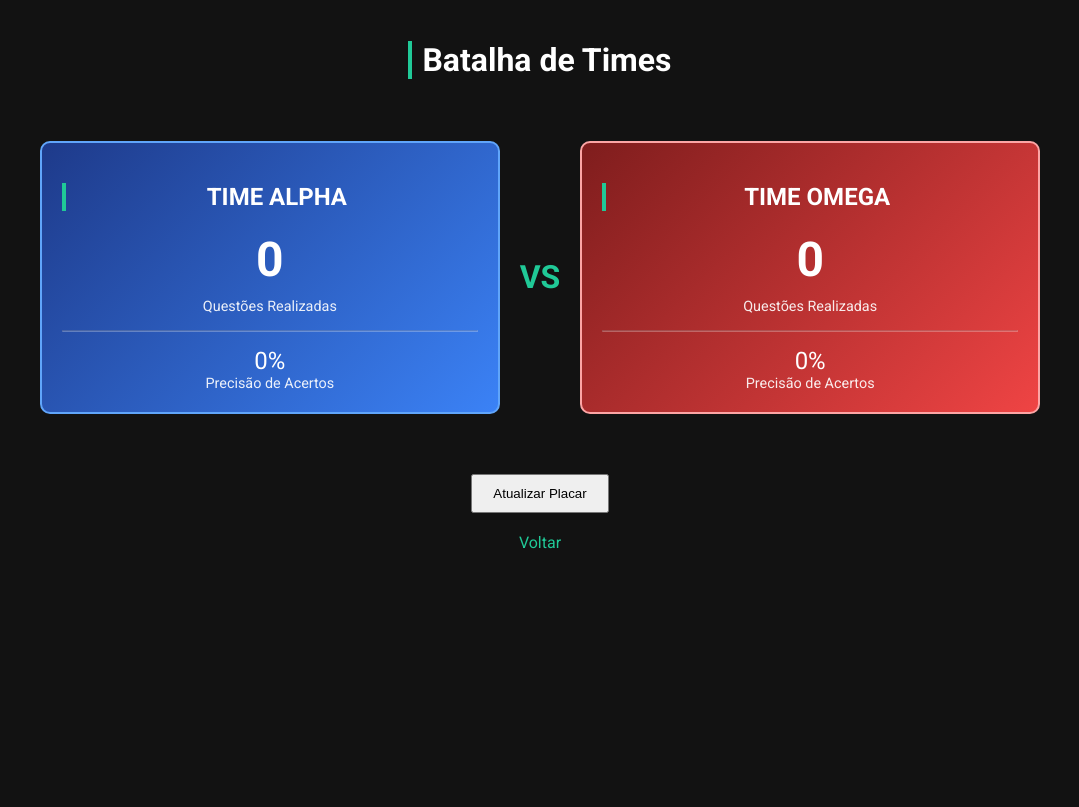
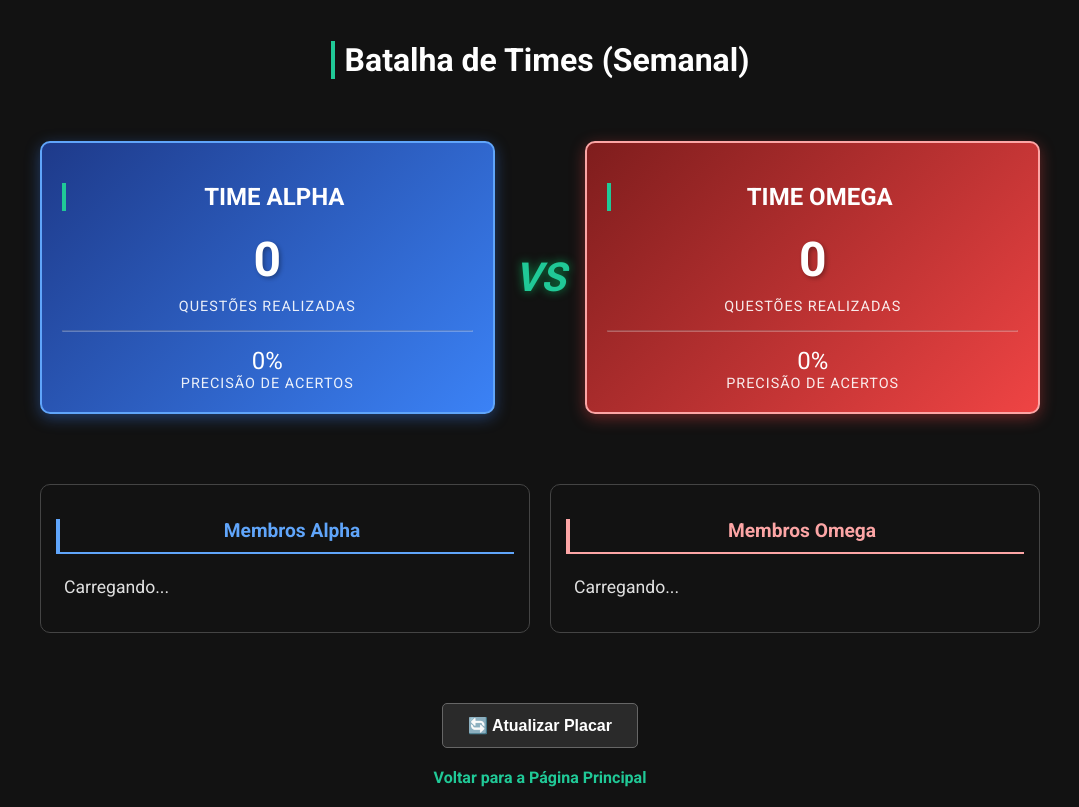
Before and after one commit to jvsouza01/mentoria-odisseia, a Python web app: template templates/batalha_times.html in a window 1280 px wide. Shown: the whole page, without its empty margins (100-1179 px from the left). Before the commit the page ends 549 px from the top, so only its background shows below. Run offline with Jinja, Linux system fonts and the light colour scheme; the template is opened without the code that fills it, so the values that code supplies are empty.

Commit message:
Adição de listas detalhadas de ranking por time

```diff
--- a/templates/batalha_times.html
+++ b/templates/batalha_times.html
@@ -5,19 +5,56 @@
     <title>Batalha de Times - Mentoria Odisseia</title>
     <link rel="stylesheet" href="{{ url_for('static', filename='style.css') }}">
     <style>
+        /* Estilos Gerais */
         .battle-container { display: flex; gap: 20px; width: 100%; max-width: 1000px; margin-top: 20px; }
-        .team-card { flex: 1; padding: 20px; border-radius: 10px; text-align: center; color: white; }
-        .alpha-card { background: linear-gradient(135deg, #1e3a8a, #3b82f6); border: 2px solid #60a5fa; }
-        .omega-card { background: linear-gradient(135deg, #7f1d1d, #ef4444); border: 2px solid #fca5a5; }
-        .score-big { font-size: 3em; font-weight: bold; margin: 10px 0; }
-        .stat-label { font-size: 0.9em; opacity: 0.9; }
-        .vs-badge { font-size: 2em; font-weight: bold; align-self: center; color: var(--primary-green); }
+        .team-card { flex: 1; padding: 20px; border-radius: 10px; text-align: center; color: white; position: relative; overflow: hidden; }
+
+        /* Cores dos Times */
+        .alpha-card { background: linear-gradient(135deg, #1e3a8a, #3b82f6); border: 2px solid #60a5fa; box-shadow: 0 4px 15px rgba(59, 130, 246, 0.4); }
+        .omega-card { background: linear-gradient(135deg, #7f1d1d, #ef4444); border: 2px solid #fca5a5; box-shadow: 0 4px 15px rgba(239, 68, 68, 0.4); }
+
+        /* Tipografia dos Cards */
+        .score-big { font-size: 3em; font-weight: bold; margin: 10px 0; text-shadow: 2px 2px 4px rgba(0,0,0,0.3); }
+        .stat-label { font-size: 0.9em; opacity: 0.9; text-transform: uppercase; letter-spacing: 1px; }
+        .vs-badge { font-size: 2.5em; font-weight: 900; align-self: center; color: var(--primary-green); text-shadow: 0 0 10px rgba(0, 255, 127, 0.5); font-style: italic; }
+
+        /* --- NOVA SEÇÃO: RANKINGS INDIVIDUAIS --- */
+        .rankings-wrapper {
+            display: flex; gap: 20px; width: 100%; max-width: 1000px; margin-top: 30px;
+        }
+        .ranking-col {
+            flex: 1;
+            background-color: var(--card-bg);
+            border-radius: 10px;
+            padding: 15px;
+            border: 1px solid #444;
+        }
+        .ranking-col h3 { text-align: center; margin-bottom: 15px; font-size: 1.2em; border-bottom: 2px solid; padding-bottom: 10px; }
+
+        /* Cores específicas dos títulos das listas */
+        .alpha-title { color: #60a5fa; border-color: #60a5fa !important; }
+        .omega-title { color: #fca5a5; border-color: #fca5a5 !important; }
+
+        .membro-list { list-style: none; padding: 0; margin: 0; }
+        .membro-item {
+            display: flex; justify-content: space-between; align-items: center;
+            padding: 10px; margin-bottom: 5px; background-color: rgba(255,255,255,0.03);
+            border-radius: 5px; border-left: 3px solid transparent; transition: transform 0.2s;
+        }
+        .membro-item:hover { transform: translateX(5px); background-color: rgba(255,255,255,0.08); }
+
+        .alpha-item { border-left-color: #3b82f6; }
+        .omega-item { border-left-color: #ef4444; }
+
+        .membro-qtd { font-weight: bold; font-size: 1.1em; }
+        .membro-nome { font-size: 0.95em; color: #eee; }
     </style>
 </head>
 <body>
-    <h1>Batalha de Times</h1>
+    <h1>Batalha de Times (Semanal)</h1>
 
     <div class="container" style="flex-direction: column; align-items: center;">
+
         <div class="battle-container">
             <div class="team-card alpha-card">
                 <h2>TIME ALPHA</h2>
@@ -40,10 +77,28 @@
             </div>
         </div>
 
-        <button onclick="carregarPlacar()" style="margin-top: 20px; padding: 10px 20px; cursor: pointer;">Atualizar Placar</button>
+        <div class="rankings-wrapper">
+            <div class="ranking-col">
+                <h3 class="alpha-title">Membros Alpha</h3>
+                <ul id="lista-alpha" class="membro-list">
+                    <li>Carregando...</li>
+                </ul>
+            </div>
+
+            <div class="ranking-col">
+                <h3 class="omega-title">Membros Omega</h3>
+                <ul id="lista-omega" class="membro-list">
+                    <li>Carregando...</li>
+                </ul>
+            </div>
+        </div>
+
+        <button onclick="carregarPlacar()" style="margin-top: 30px; padding: 12px 25px; cursor: pointer; font-size: 1em; font-weight: bold; background-color: var(--input-bg); color: white; border: 1px solid #666; border-radius: 5px;">
+            🔄 Atualizar Placar
+        </button>
     </div>
 
-    <a href="/" style="margin-top: 20px;">Voltar</a>
+    <a href="/" style="margin-top: 20px; font-weight: bold;">Voltar para a Página Principal</a>
 
     <script>
         async function carregarPlacar() {
@@ -51,19 +106,54 @@
                 const res = await fetch('/api/batalha/placar');
                 const dados = await res.json();
 
-                // Atualiza Alpha
-                animateValue("alpha-questoes", 0, dados.Alpha.questoes, 1000);
+                // 1. Atualiza Cards Principais (Totais)
+                animateValue("alpha-questoes", document.getElementById("alpha-questoes").innerText, dados.Alpha.questoes, 1000);
                 document.getElementById('alpha-precisao').innerText = dados.Alpha.precisao + "%";
 
-                // Atualiza Omega
-                animateValue("omega-questoes", 0, dados.Omega.questoes, 1000);
+                animateValue("omega-questoes", document.getElementById("omega-questoes").innerText, dados.Omega.questoes, 1000);
                 document.getElementById('omega-precisao').innerText = dados.Omega.precisao + "%";
+
+                // 2. Atualiza Listas Individuais
+                atualizarLista('lista-alpha', dados.Alpha.ranking, 'alpha-item');
+                atualizarLista('lista-omega', dados.Omega.ranking, 'omega-item');
 
             } catch (e) { console.error(e); }
         }
 
-        // Efeito bonitinho de contagem
+        function atualizarLista(elementId, lista, itemClass) {
+            const ul = document.getElementById(elementId);
+            ul.innerHTML = ''; // Limpa a lista
+
+            if (lista.length === 0) {
+                ul.innerHTML = '<li style="text-align:center; color:#777; padding:10px;">Nenhum registro essa semana</li>';
+                return;
+            }
+
+            lista.forEach((membro, index) => {
+                const li = document.createElement('li');
+                li.className = `membro-item ${itemClass}`;
+
+                // Adiciona medalhas para o Top 3
+                let prefixo = `<span style="font-weight:bold; color:#777; width:20px;">${index + 1}.</span>`;
+                if (index === 0) prefixo = '🥇';
+                if (index === 1) prefixo = '🥈';
+                if (index === 2) prefixo = '🥉';
+
+                li.innerHTML = `
+                    <div style="display:flex; align-items:center; gap:10px;">
+                        ${prefixo}
+                        <span class="membro-nome">${membro.nome}</span>
+                    </div>
+                    <span class="membro-qtd">${membro.qtd}</span>
+                `;
+                ul.appendChild(li);
+            });
+        }
+
+        // Função de Animação de Números
         function animateValue(id, start, end, duration) {
+            start = parseInt(start) || 0;
+            end = parseInt(end) || 0;
             if (start === end) return;
             const obj = document.getElementById(id);
             let startTimestamp = null;
@@ -77,8 +167,7 @@
         }
 
         carregarPlacar();
-        // Atualiza a cada 30 segundos automaticamente
-        setInterval(carregarPlacar, 30000);
+        setInterval(carregarPlacar, 30000); // Atualiza a cada 30s
     </script>
 </body>
 </html>
```
Also changed, not shown: app.py (+37 -31 lines).
